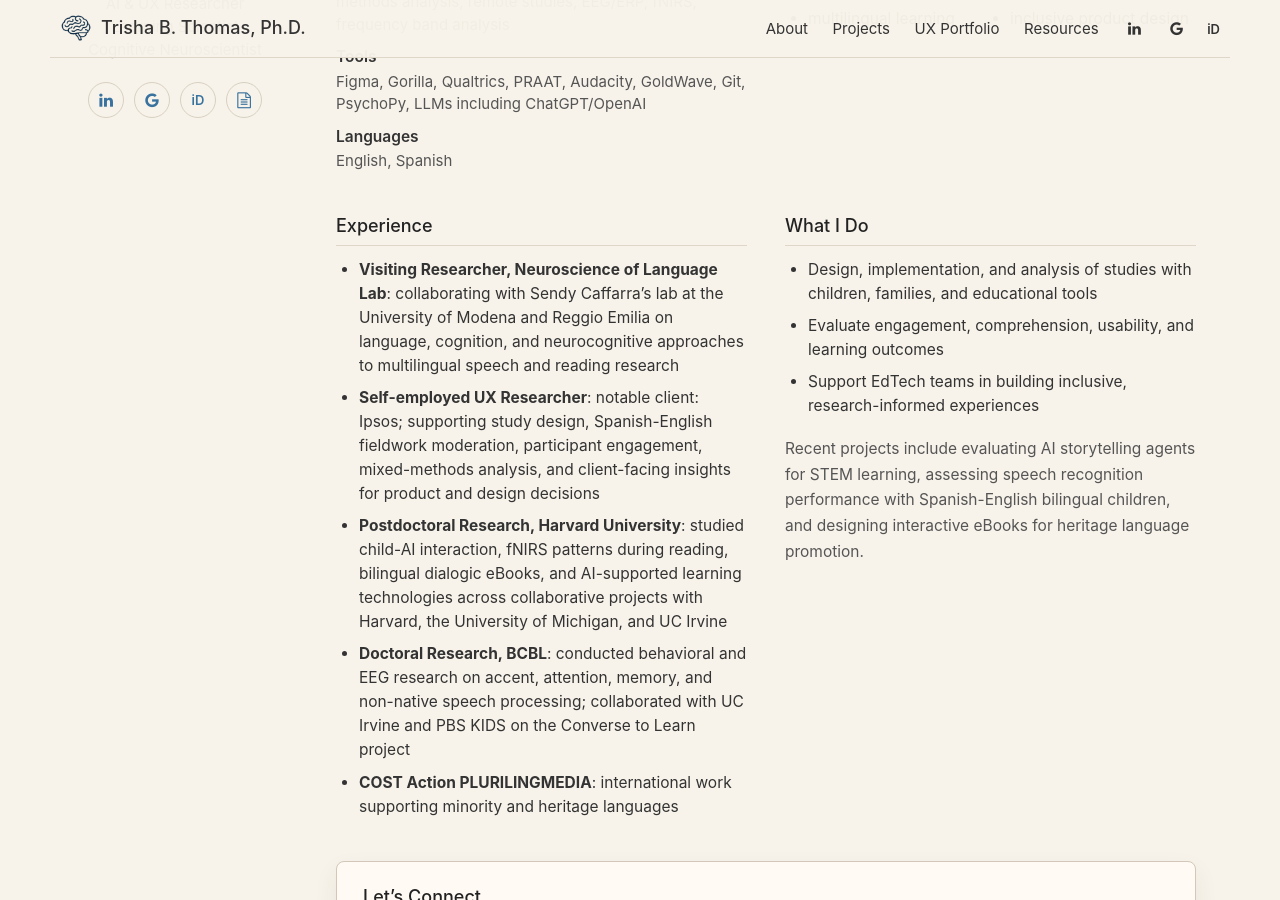
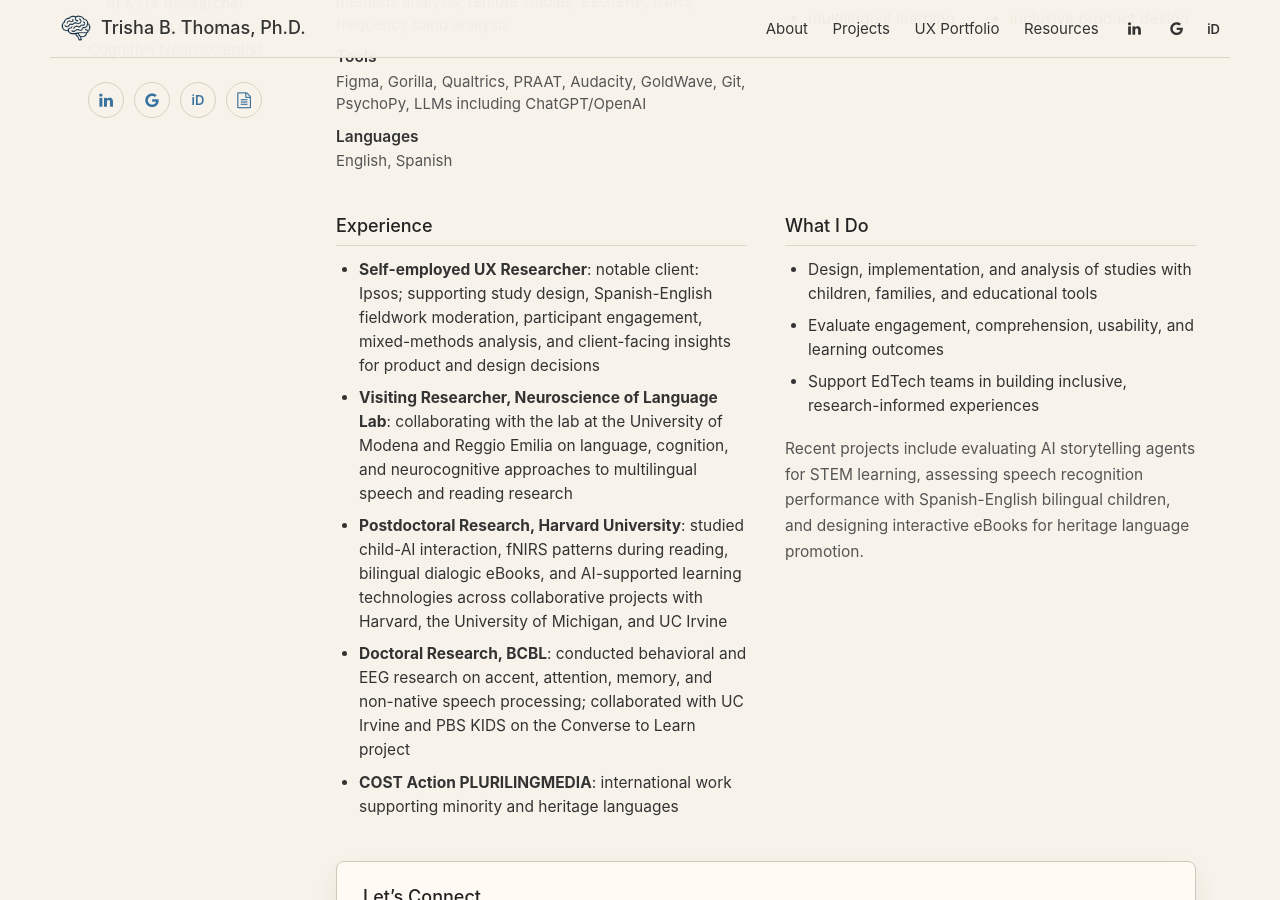
Before and after one commit to tthomas840/tthomas840.github.io, a Jekyll site: the page built from index.html, in a window 1280 px wide and 900 px high, scrolled down 437 px. Built offline with Jekyll 4.4.1, drawn with Linux system fonts in a browser that asks for light colours; nearby versions of some CDN libraries; the list of posts is cut into pages by our own code.

Commit message:
Reorder homepage experience items

```diff
--- a/_layouts/home.html
+++ b/_layouts/home.html
@@ -59,8 +59,8 @@ title: Home
     <section>
       <h4>Experience</h4>
       <ul class="compact-list">
-        <li><strong>Visiting Researcher, Neuroscience of Language Lab</strong>: collaborating with Sendy Caffarra’s lab at the University of Modena and Reggio Emilia on language, cognition, and neurocognitive approaches to multilingual speech and reading research</li>
         <li><strong>Self-employed UX Researcher</strong>: notable client: Ipsos; supporting study design, Spanish-English fieldwork moderation, participant engagement, mixed-methods analysis, and client-facing insights for product and design decisions</li>
+        <li><strong>Visiting Researcher, Neuroscience of Language Lab</strong>: collaborating with the lab at the University of Modena and Reggio Emilia on language, cognition, and neurocognitive approaches to multilingual speech and reading research</li>
         <li><strong>Postdoctoral Research, Harvard University</strong>: studied child-AI interaction, fNIRS patterns during reading, bilingual dialogic eBooks, and AI-supported learning technologies across collaborative projects with Harvard, the University of Michigan, and UC Irvine</li>
         <li><strong>Doctoral Research, BCBL</strong>: conducted behavioral and EEG research on accent, attention, memory, and non-native speech processing; collaborated with UC Irvine and PBS KIDS on the Converse to Learn project</li>
         <li><strong>COST Action PLURILINGMEDIA</strong>: international work supporting minority and heritage languages</li>
```
